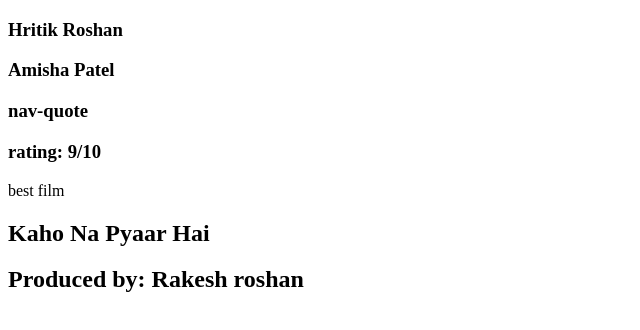
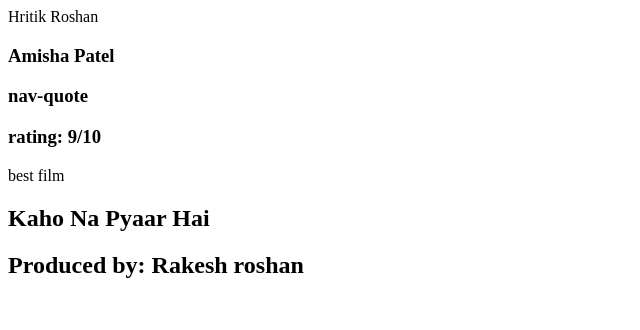
Before and after one commit to acciojob/semantic-imdb-shital-kamble, a website: page main.html in a window 1280 px wide. Shown: the whole page, without its empty margins (0-640 px from the left). Drawn offline with Linux system fonts and the light colour scheme.

Commit message:
Update main.html

```diff
--- a/main.html
+++ b/main.html
@@ -9,9 +9,8 @@
 <body>
 	<section>
 
-
-	<nav>
-		<h1>Hritik Roshan</h1>
+<nav i
+			<h1>Hritik Roshan</h1>
 		<h1>Amisha Patel</h1>
 	</nav>
 
```
